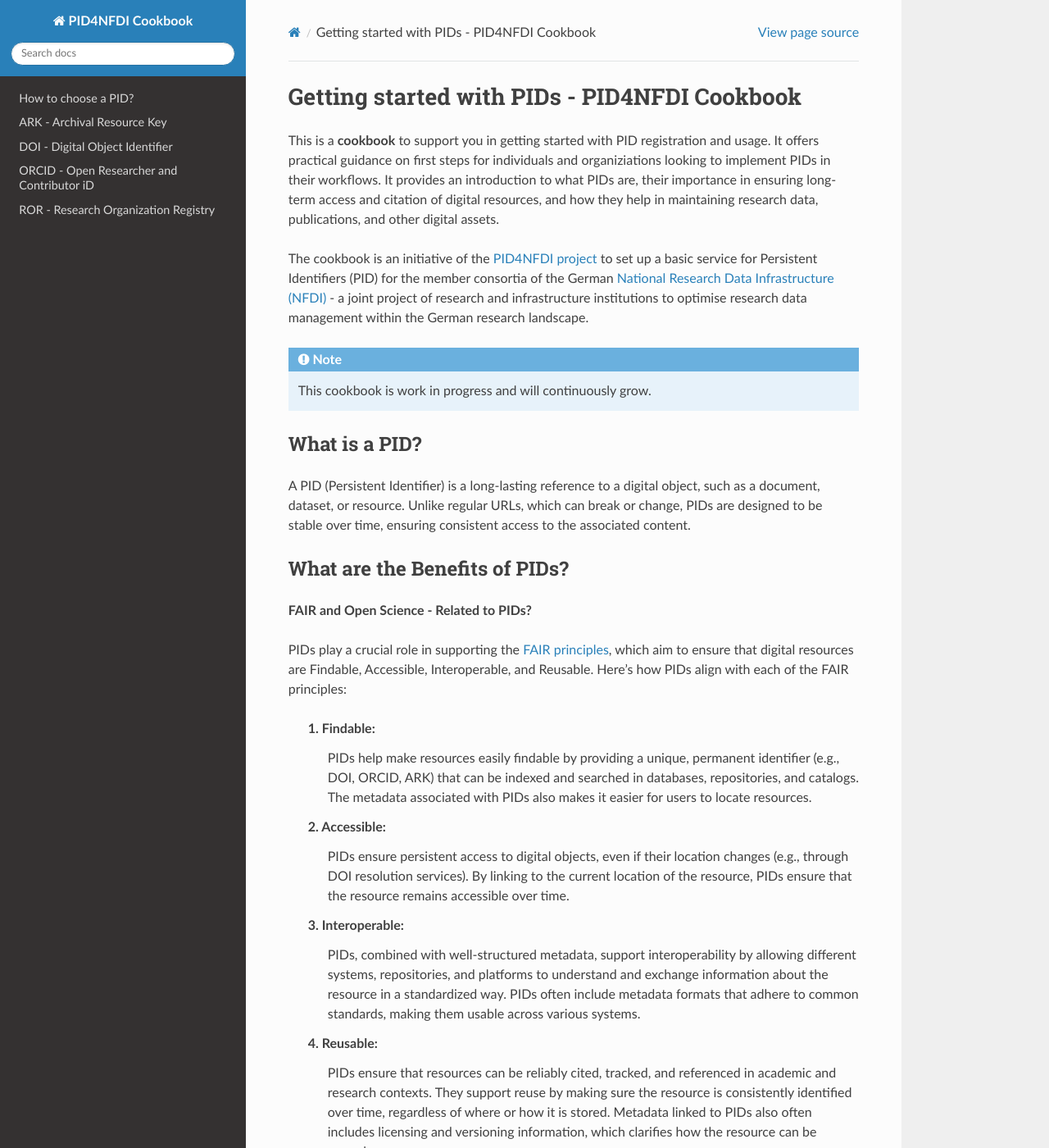
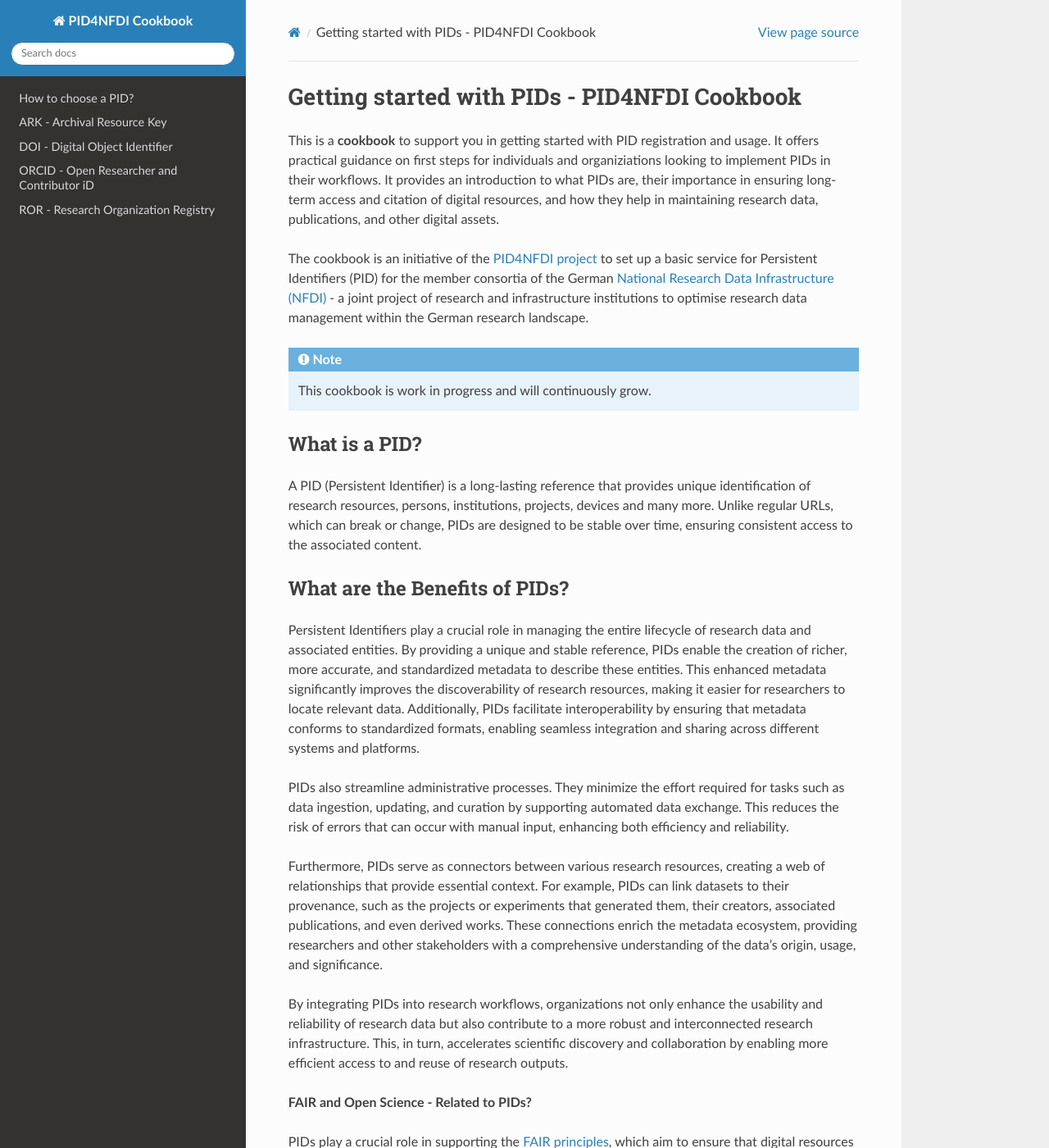
Before and after one commit to stephw-tib/pid4nfdi-training, a Sphinx documentation site: the page built from docs/source/index.rst, in a window 1280 px wide and 1400 px high. Shown: the whole window at 82% size. Built offline with Sphinx 7.4.7 and the Read the Docs theme 3.1.0, drawn with Linux system fonts in a browser that asks for light colours; pages that are not in the unit, such as notebooks, are missing from menus.

Commit message:
Update index.rst
benefits

Signed-off-by: stephw-tib <62946028+stephw-tib@users.noreply.github.com>

```diff
--- a/docs/source/index.rst
+++ b/docs/source/index.rst
@@ -13,13 +13,20 @@
 What is a PID?
 ---------------
 
-A PID (Persistent Identifier) is a long-lasting reference to a digital object,
-such as a document, dataset, or resource. Unlike regular URLs,
+A PID (Persistent Identifier) is a long-lasting reference that provides unique identification of research resources, persons, institutions, projects, devices and many more. Unlike regular URLs,
 which can break or change, PIDs are designed to be stable over time,
 ensuring consistent access to the associated content.
 
 What are the Benefits of PIDs?
 -----------------------------
+Persistent Identifiers play a crucial role in managing the entire lifecycle of research data and associated entities. By providing a unique and stable reference, PIDs enable the creation of richer, more accurate, and standardized metadata to describe these entities. This enhanced metadata significantly improves the discoverability of research resources, making it easier for researchers to locate relevant data. Additionally, PIDs facilitate interoperability by ensuring that metadata conforms to standardized formats, enabling seamless integration and sharing across different systems and platforms.
+
+PIDs also streamline administrative processes. They minimize the effort required for tasks such as data ingestion, updating, and curation by supporting automated data exchange. This reduces the risk of errors that can occur with manual input, enhancing both efficiency and reliability.
+
+Furthermore, PIDs serve as connectors between various research resources, creating a web of relationships that provide essential context. For example, PIDs can link datasets to their provenance, such as the projects or experiments that generated them, their creators, associated publications, and even derived works. These connections enrich the metadata ecosystem, providing researchers and other stakeholders with a comprehensive understanding of the data's origin, usage, and significance.
+
+By integrating PIDs into research workflows, organizations not only enhance the usability and reliability of research data but also contribute to a more robust and interconnected research infrastructure. This, in turn, accelerates scientific discovery and collaboration by enabling more efficient access to and reuse of research outputs.
+
 
 **FAIR and Open Science - Related to PIDs?**
 
```
